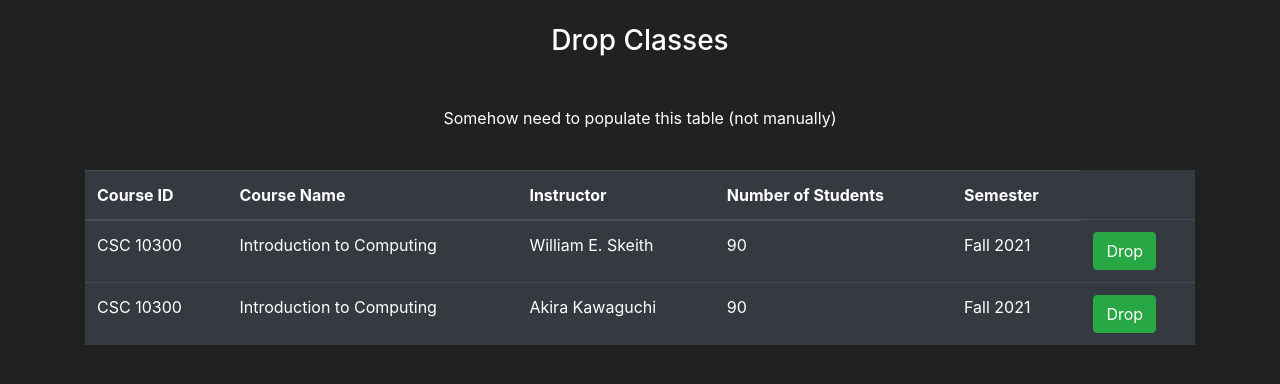
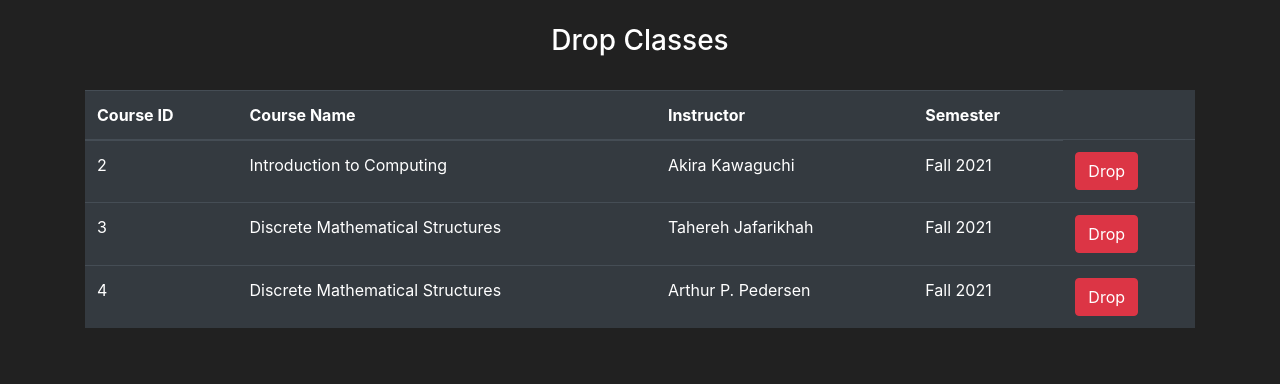
Before and after one commit to shahidemdad/GradSchoolZero, a Flask app: page /drop-class in a window 1280 px wide. Shown: the part 56-440 px from the top of the page. Run offline with Flask 2, Linux system fonts and the light colour scheme; data comes from the database, SQL or seed files in the repository; both versions use the stored data as it was after the commit; some libraries are stand-ins or nearby versions.

Commit message:
updated class drop

```diff
--- a/website/auth.py
+++ b/website/auth.py
@@ -296,8 +296,6 @@ def make_courses():
         return render_template("courses-make.html", user=current_user)
 
 
-
-
 @auth.route('/search-classes', methods=['GET', 'POST'])
 def search_classes():
     headings = ("Course ID", "Course Name", "Instructor", "Number of Students", "Semester")
@@ -307,29 +305,39 @@ def search_classes():
     else:
         coursesData = Courses.query.order_by(Courses.course_id).all()
     if request.method == "POST":
-        if request.form.get("enrollbutton"):
-            id = request.form.get("enrollbutton")
-            user_C = Courses.query.get(id) # This is the course we want to add COURSE OBJECT
-            courseID = user_C.course_id
-            courseName = user_C.name
-            courseInstructor = user_C.instructor
-            courseSemester = user_C.semester
-            studentID = current_user.get_id()
-            studentName = current_user.getFName()
-            new_usercourse = UserCourse(id=studentID, name=studentName, course_id=courseID,
-                                        instructor=courseInstructor, semester=courseSemester)
-            db.session.add(new_usercourse)
-            db.session.commit()
-            return redirect(url_for(auth.search_classes))
+        #if request.form.get("enrollbutton"): DONT TOUCH, WORKS WITHOUT THIS STATEMENT
+        id = request.form.get("enrollbutton")
+        print(id)
+        course = Courses.query.get(id) # got the course
+        courseID = course.id
+        courseName = course.name
+        courseInstructor = course.instructor
+        courseSemester = course.semester
+        new_usercourse = UserCourse(name=courseName, course_id=courseID, instructor=courseInstructor, semester=courseSemester)
+        db.session.add(new_usercourse)
+        db.session.commit()
+        return redirect(url_for('auth.search_classes', user=current_user, table_headings=headings, data=coursesData))
 
     else:
         return render_template("search-classes.html", user=current_user, table_headings=headings, data=coursesData)
 
-    #return render_template("search-classes.html", user=current_user, table_headings=headings, data=coursesData)
+    print(request.method)
+    return render_template("search-classes.html", user=current_user, table_headings=headings, data=coursesData)
+
 
 @auth.route('/drop-class', methods=['GET', 'POST'])
 def drop_classes():
-    return render_template("drop-class.html", user=current_user)
+    headings = ("Course ID", "Course Name", "Instructor", "Semester")
+    userCourses = UserCourse.query.order_by(UserCourse.course_id).all()
+    if request.method == "POST":
+        id = request.form.get("dropbutton")
+        course = UserCourse.query.get(id)
+        print(id)
+        db.session.delete(course)
+        db.session.commit()
+        userCourses = UserCourse.query.order_by(UserCourse.course_id).all()
+    return render_template("drop-class.html", user=current_user, table_headings=headings, data=userCourses)
+
 
 @auth.route('/course-management', methods=['GET', 'POST'])
 def course_management():
@@ -342,6 +350,7 @@ def student_view():
     max_gpa = user.gpa
     student = User.query.filter(User.gpa <= max_gpa).order_by(desc(User.gpa)).limit(5).all()
     return render_template("student-view.html", user=current_user, data=student)
+
 
 @auth.route('/applications', methods=['GET', 'POST'])
 def applications():
@@ -374,6 +383,7 @@ def applications():
 @auth.route('/warnings', methods=['GET', 'POST'])
 def warnings():
     return render_template("warnings.html", user=current_user)
+
 
 # registrar handles std/instr and instr/std complaints
 @auth.route('/complaints', methods=['GET', 'POST'])
@@ -416,6 +426,7 @@ def complaints():
             return render_template("complaints.html", comp = comps, user=current_user)
     else:
         return render_template("complaints.html", comp = comps, user=current_user)
+
 
 # for the management pages
 @auth.route('/student-management', methods=['GET', 'POST'])
--- a/website/templates/drop-class.html
+++ b/website/templates/drop-class.html
@@ -2,46 +2,27 @@
 %}
 <br>
 <h3 align="center">{{ user.usertype }} Drop Classes</h3>
-
 <br>
-<p><center>Somehow need to populate this table (not manually)</center></p>
-<br>
-
+<form method="POST">
 <table class="table table-hover table-dark">
         <thead>
             <tr>
-                <!-- Your Columns HERE -->
-                <th scope="col">Course ID</th>
-                <th scope="col">Course Name</th>
-                <th scope="col">Instructor</th>
-                <th scope="col">Number of Students</th>
-                <th scope="col">Semester</th>
+                {% for header in table_headings %}
+                <th> {{ header }}</th>
+                {% endfor %}
             </tr>
         </thead>
             <tbody>
-                <!-- Your rows inside the table HERE: -->
-
-                    <tr>
-                        <td>CSC 10300</td>
-                        <td>Introduction to Computing</td>
-                        <td>William E. Skeith</td>
-                        <td>90</td>
-                        <td>Fall 2021</td>
-                        <td>
-                            <button class="btn btn-outline btn-success">Drop</button>
-                        </td>
-                    </tr>
             <tr>
-                        <td>CSC 10300</td>
-                        <td>Introduction to Computing</td>
-                        <td>Akira Kawaguchi</td>
-                        <td>90</td>
-                        <td>Fall 2021</td>
-                        <td>
-                            <button class="btn btn-outline btn-success">Drop</button>
-                        </td>
-                    </tr>
-
-            </tbody>
+                {% for courses in data %}
+                <td>{{courses.course_id }}</td>
+                <td>{{courses.name }}</td>
+                <td>{{courses.instructor }}</td>
+                <td>{{courses.semester}}</td>
+                <td><button class="btn btn-outline btn-danger" name="dropbutton" value="{{ courses.id }}" formmethod="POST" >Drop</button></td>
+            </tr>
+        {% endfor %}
+        </tbody>
         </table>
+</form>
 {% endblock %}
--- a/website/templates/search-classes.html
+++ b/website/templates/search-classes.html
@@ -12,7 +12,7 @@
 </center>
 <br>
 <form method="POST">
-<table class="table table-hover table-dark">
+<table class="table table-hover table-dark" id = "coursetable">
         <thead>
             <tr>
                 {% for header in table_headings %}
@@ -28,7 +28,7 @@
                 <td>{{courses.instructor }}</td>
                 <td>{{courses.capacity }}</td>
                 <td>{{courses.semester}}</td>
-                <td><button class="btn btn-outline btn-success" name="enrollbutton" value="courses.course_id">Enroll</button></td>
+                <td><button class="btn btn-outline btn-success" name="enrollbutton" value="{{ courses.id }}" formmethod="POST" >Enroll</button></td>
             </tr>
         {% endfor %}
         </tbody>
```
Also changed, not shown: website/database.db.
